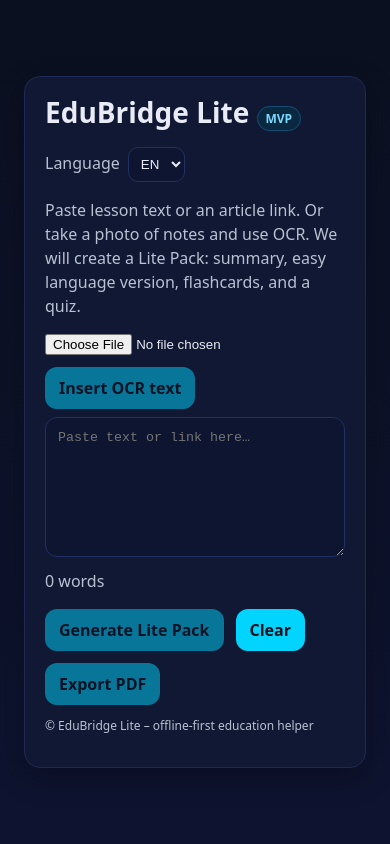
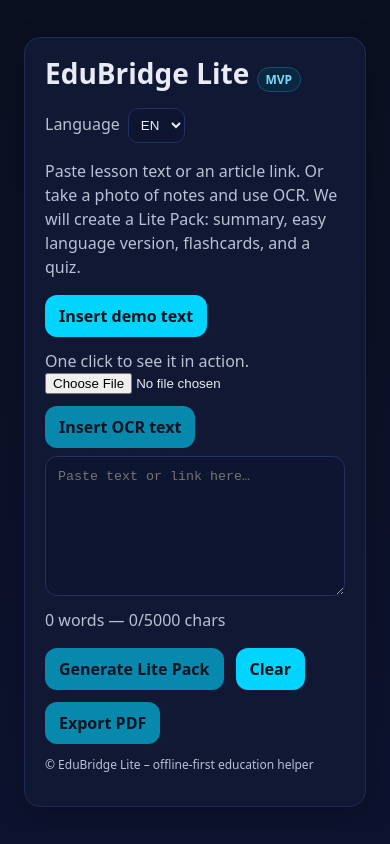
Before and after one commit to deAdler-alt/edubridge-lite, a React (Vite) app in the folder web/: page / in a window 390 px wide. Built offline with nearby package versions, Linux system fonts and the light colour scheme.

Commit message:
feat(web): quick wins—demo text, mobile camera capture for OCR, input limit/counter, and a11y focus styles

```diff
--- a/web/src/App.jsx
+++ b/web/src/App.jsx
@@ -3,6 +3,8 @@ import { generateLitePack } from './lib/generator'
 import { exportPackToPdf } from './lib/pdf'
 import { ocrImage } from './lib/ocr'
 import { isTtsSupported, speakText } from './lib/tts'
+
+const MAX_CHARS = 5000
 
 export default function App() {
   // Core state
@@ -132,7 +134,7 @@ export default function App() {
     if (!pack) return
     const firstWords = (input || '').trim().split(/\s+/).slice(0, 8).join(' ')
     const title = firstWords ? `Lite Pack – ${firstWords}…` : 'Lite Pack'
-    exportPackToPdf(pack, { title, lang })
+    exportPackToPdf(pack, { title, lang, appUrl: window.location.origin })
   }
 
   async function onImageSelected(e) {
@@ -189,6 +191,15 @@ export default function App() {
     setOcrText('')
   }
 
+  // NEW: Insert demo text (instant showcase)
+  function insertDemoText() {
+    const demo = lang === 'pl'
+      ? 'Fotosynteza to proces, w którym rośliny wykorzystują energię światła do zamiany dwutlenku węgla i wody w glukozę oraz tlen. Zachodzi w chloroplastach z udziałem chlorofilu. Proces składa się z fazy jasnej i ciemnej. Ma kluczowe znaczenie dla obiegu węgla i produkcji tlenu na Ziemi.'
+      : 'Photosynthesis is the process by which plants use light energy to convert carbon dioxide and water into glucose and oxygen. It occurs in chloroplasts with the help of chlorophyll. The process includes a light-dependent stage and a light-independent stage. It is essential for Earth’s carbon cycle and oxygen production.'
+    setInput(demo)
+    setError('')
+  }
+
   // TTS controls
   function onTtsPlay() {
     if (!pack?.easy || !ttsSupported) return
@@ -242,6 +253,8 @@ export default function App() {
   }
 
   const wordCount = input.trim() ? input.trim().split(/\s+/).length : 0
+  const charCount = input.length
+  const overLimit = charCount > MAX_CHARS
 
   return (
     <div className="container">
@@ -265,6 +278,16 @@ export default function App() {
             : 'Paste lesson text or an article link. Or take a photo of notes and use OCR. We will create a Lite Pack: summary, easy language version, flashcards, and a quiz.'}
         </p>
 
+        {/* Quick win: Insert demo text */}
+        <div className="row" style={{ marginTop: 4 }}>
+          <button onClick={insertDemoText}>
+            {lang === 'pl' ? 'Wstaw przykładowy tekst' : 'Insert demo text'}
+          </button>
+          <span className="muted">{lang === 'pl'
+            ? 'Jeden klik, by zobaczyć wynik.'
+            : 'One click to see it in action.'}</span>
+        </div>
+
         {/* A2HS / Install app */}
         {installReady && !isIOS && (
           <div className="row" style={{ marginTop: 8 }}>
@@ -278,13 +301,12 @@ export default function App() {
             </span>
           </div>
         )}
-        {/* iOS Safari nie ma beforeinstallprompt — pokaż wskazówkę */}
         {!installReady && !installed && isIOS && (
           <div className="row" style={{ marginTop: 8 }}>
             <span className="muted">
               {lang === 'pl'
-                ? 'Na iOS: stuknij Udostępnij → „Dodaj do ekranu początkowego”, aby zainstalować.'
-                : 'On iOS: tap Share → “Add to Home Screen” to install.'}
+                ? 'Na iOS: Udostępnij → „Dodaj do ekranu początkowego”.'
+                : 'On iOS: Share → “Add to Home Screen”.'}
             </span>
           </div>
         )}
@@ -299,6 +321,7 @@ export default function App() {
           <input
             type="file"
             accept="image/*"
+            capture="environment"
             onChange={onImageSelected}
             aria-label="Upload image for OCR"
           />
@@ -306,13 +329,14 @@ export default function App() {
             {lang === 'pl' ? 'Wstaw tekst z OCR' : 'Insert OCR text'}
           </button>
           {ocrLoading && (
-            <span className="muted">OCR: {ocrProgress}%</span>
+            <span className="muted" aria-live="polite">OCR: {ocrProgress}%</span>
           )}
         </div>
 
         {ocrError && (
           <div
             role="alert"
+            aria-live="assertive"
             style={{
               background: '#361a1a',
               border: '1px solid #663',
@@ -343,13 +367,18 @@ export default function App() {
           value={input}
           onChange={(e) => setInput(e.target.value)}
           aria-label="Source text"
+          maxLength={MAX_CHARS}
         />
 
-        <p className="muted" style={{ marginTop: 6 }}>{wordCount} {lang === 'pl' ? 'słów' : 'words'}</p>
+        <p className="muted" style={{ marginTop: 6 }}>
+          {wordCount} {lang === 'pl' ? 'słów' : 'words'} — {charCount}/{MAX_CHARS} {lang === 'pl' ? 'znaków' : 'chars'}
+          {overLimit && <b> {lang === 'pl' ? '(przekroczono limit)' : '(over limit)'}</b>}
+        </p>
 
         {error && (
           <div
             role="alert"
+            aria-live="assertive"
             style={{
               background: '#361a1a',
               border: '1px solid #663',
@@ -397,7 +426,7 @@ export default function App() {
               </span>
             )}
             {(ttsPlaying || ttsPaused) && (
-              <span className="muted">
+              <span className="muted" aria-live="polite">
                 {lang === 'pl'
                   ? `Postęp: ${ttsProgress.index}/${ttsProgress.total}`
                   : `Progress: ${ttsProgress.index}/${ttsProgress.total}`}
--- a/web/src/styles.css
+++ b/web/src/styles.css
@@ -13,3 +13,14 @@ ul,ol{margin:8px 0 0 20px}
 hr{border:0;border-top:1px solid #25315f;margin:16px 0}
 .footer{margin-top:12px;color:var(--muted);font-size:12px}
 .badge{font-size:12px;background:#0a2840;color:#7ad9ff;border:1px solid #174c75;padding:3px 8px;border-radius:999px}
+
+:focus-visible {
+  outline: 2px solid #00d4ff;
+  outline-offset: 2px;
+}
+button:disabled {
+  opacity: 0.6;
+  cursor: not-allowed;
+}
+[aria-live] {
+}
```
